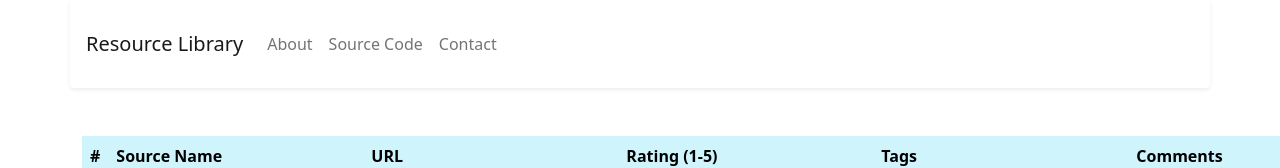
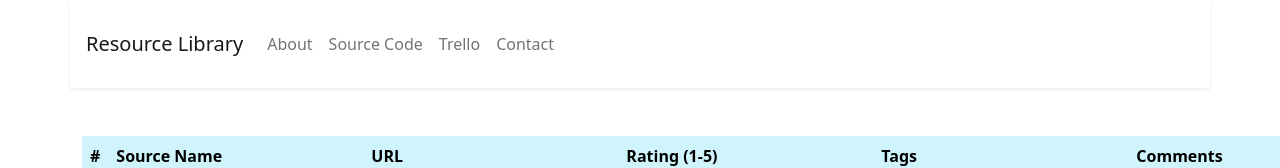
Before and after one commit to MGFNolan/synoptic-project-resource-website, a plain HTML site: page index.html in a window 1280 px wide. Shown: the top 168 px of the page. Drawn offline with nearby package versions, Linux system fonts and the light colour scheme.

Commit message:
Add trello link

```diff
--- a/index.html
+++ b/index.html
@@ -38,8 +38,11 @@
                         <a class="nav-link" href="https://github.com/MGFNolan/synoptic-project-resource-website" target="_blank">Source Code</a>
                     </li>
                     <li>
-                        <a class="nav-link" href="#">Contact</a>
+                        <a class="nav-link" href="https://trello.com/b/ZuGWClmM/synoptic-project-resource-library" target="_blank">Trello</a>
                     </li>
+                    <li>
+                      <a class="nav-link" href="#">Contact</a>
+                  </li>
                 </ul>
             </div>
         </nav>
```
